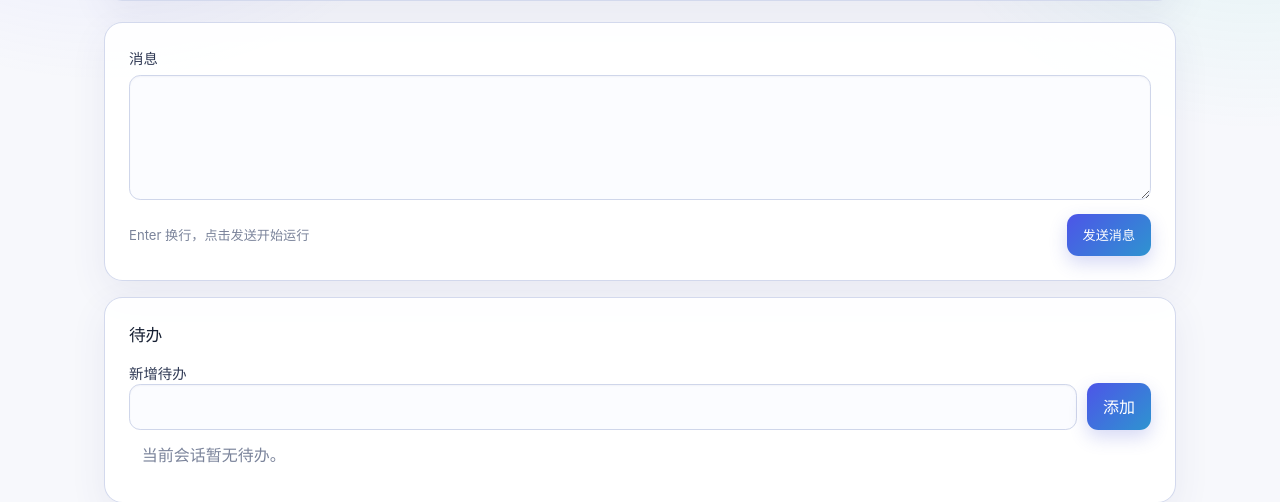
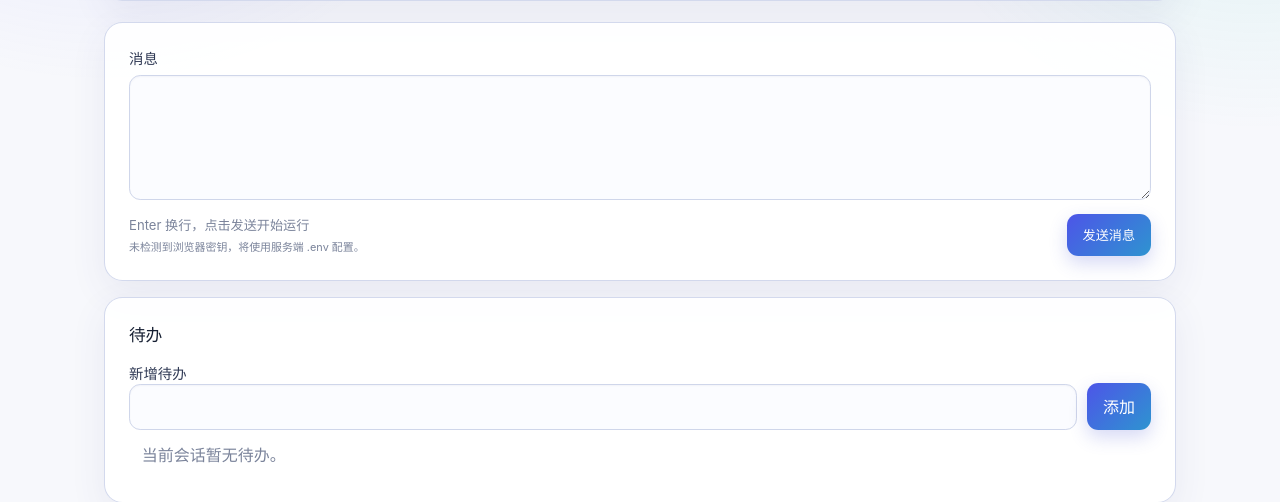
Before and after one commit to pikeduo/minimal_agent, a FastAPI app: template templates/chat.html in a window 1280 px wide. Shown: the part 389-891 px from the top of the page. Run offline with FastAPI, Linux system fonts and the light colour scheme; the template is opened without the code that fills it, so the values that code supplies are empty.

Commit message:
修复浏览器缓存密钥未随聊天请求发送的问题

```diff
--- a/static/site.css
+++ b/static/site.css
@@ -108,6 +108,8 @@ textarea:focus, input:focus { border-color: #7581ed; background: #fff; outline:
 .message-assistant { margin-right: 9%; border: 1px solid #e3e7f1; background: #fff; }
 .composer-panel { margin-top: 1.3rem; }
 .composer-footer { display: flex; align-items: center; justify-content: space-between; gap: 1rem; color: #7b849b; font-size: .82rem; }
+.browser-key-status { display: block; margin-top: .25rem; color: #7b849b; }
+.browser-key-status.is-ready { color: #137765; font-weight: 700; }
 
 .todo-list li { padding: .76rem .8rem; border-bottom: 1px solid #eef0f7; }
 .todo-list li:last-child { border-bottom: 0; }
--- a/static/site.js
+++ b/static/site.js
@@ -24,20 +24,32 @@
     }
   }
 
+  function setChatKeyStatus(hasKey) {
+    const status = document.querySelector("#browser-key-chat-status");
+    if (!status) {
+      return;
+    }
+    status.textContent = hasKey
+      ? "已检测到浏览器密钥，本次消息将使用它。"
+      : "未检测到浏览器密钥，将使用服务端 .env 配置。";
+    status.classList.toggle("is-ready", hasKey);
+  }
+
   function updateKeyState(message) {
     const hasKey = Boolean(readKey());
     setStatus(message || (hasKey ? "聊天请求将使用浏览器缓存的密钥。" : "可在此保存密钥，或继续使用服务端 .env 配置。"), hasKey);
+    setChatKeyStatus(hasKey);
   }
 
   function initializeKeyControls() {
     const input = document.querySelector("#browser-api-key-input");
     const save = document.querySelector("#browser-key-save");
     const clear = document.querySelector("#browser-key-clear");
+    updateKeyState();
     if (!input || !save || !clear) {
       return;
     }
 
-    updateKeyState();
     save.addEventListener("click", () => {
       const key = input.value.trim();
       if (!key) {
@@ -72,23 +84,22 @@
     return form instanceof HTMLFormElement && /\/sessions\/[^/]+\/messages$/.test(form.action);
   }
 
-  async function submitChatWithoutHtmx(event) {
+  async function submitChatWithBrowserKey(event) {
     const form = event.target;
-    if (!isChatForm(form) || window.htmx) {
+    const key = readKey();
+    if (!isChatForm(form) || !key) {
       return;
     }
     event.preventDefault();
+    event.stopImmediatePropagation();
     const submitButton = form.querySelector('button[type="submit"]');
     if (submitButton) {
       submitButton.disabled = true;
     }
 
     try {
-      const key = readKey();
       const headers = {"HX-Request": "true"};
-      if (key) {
-        headers["X-DeepSeek-API-Key"] = key;
-      }
+      headers["X-DeepSeek-API-Key"] = key;
       const response = await window.fetch(form.action, {
         method: "POST",
         body: new FormData(form),
@@ -126,7 +137,7 @@
   }
 
   document.addEventListener("DOMContentLoaded", initializeKeyControls);
-  document.addEventListener("submit", submitChatWithoutHtmx);
+  document.addEventListener("submit", submitChatWithBrowserKey, true);
 
   document.body.addEventListener("htmx:configRequest", (event) => {
     const path = event.detail.path || event.detail.elt?.getAttribute("hx-post") || "";
--- a/templates/chat.html
+++ b/templates/chat.html
@@ -23,7 +23,10 @@
     <label for="message-content">消息</label>
     <textarea id="message-content" name="content" rows="4" maxlength="4000" required></textarea>
     <div class="composer-footer">
-      <span>Enter 换行，点击发送开始运行</span>
+      <span>
+        <span>Enter 换行，点击发送开始运行</span>
+        <small id="browser-key-chat-status" class="browser-key-status" aria-live="polite">正在检测浏览器密钥状态。</small>
+      </span>
       <button type="submit">发送消息</button>
     </div>
   </form>
```
Also changed, not shown: tests/test_web.py (+2 -1 lines).
